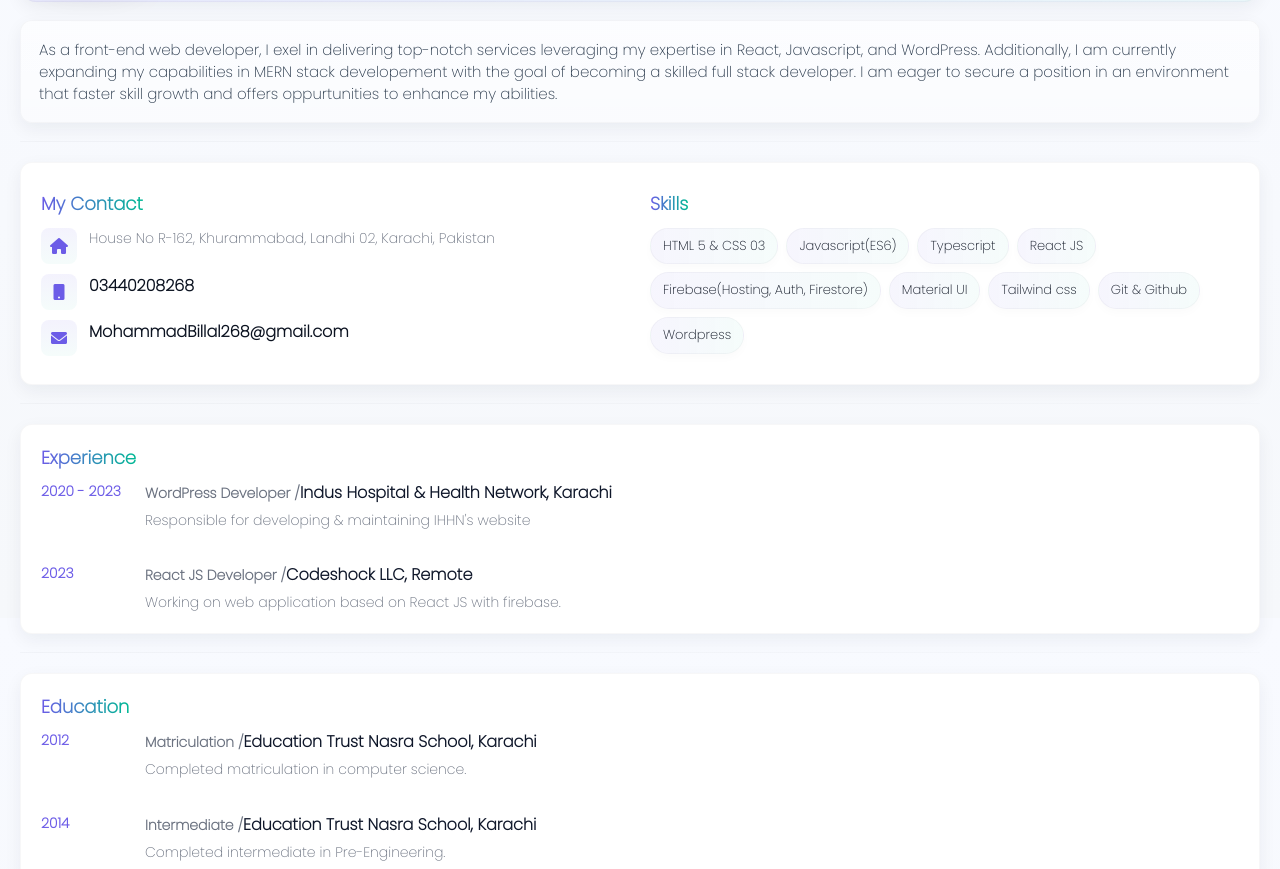
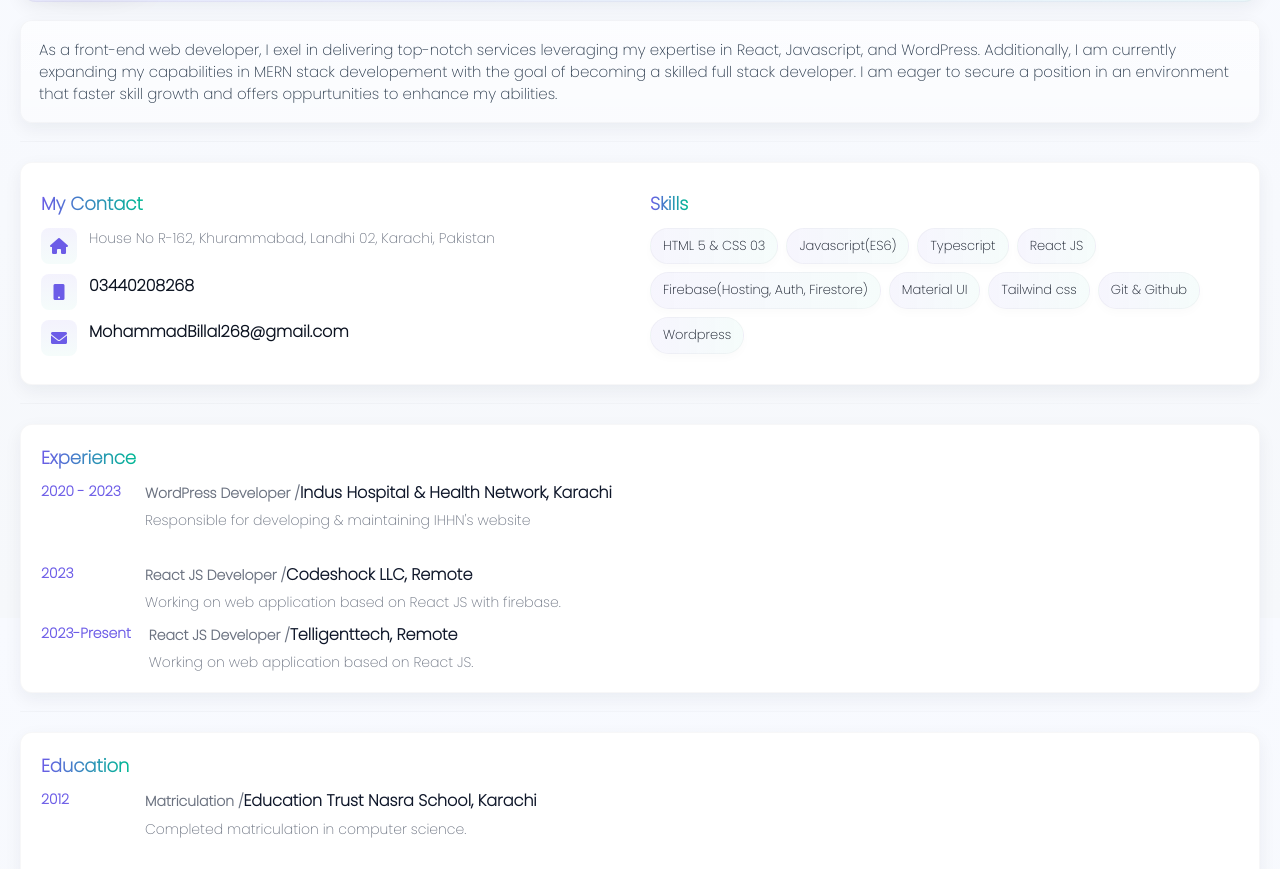
Before and after one commit to Muhammad-Bilal-code/bilal-cv-268, a plain HTML site: page index.html in a window 1280 px wide. Shown: the part 182-1051 px from the top of the page. Drawn offline with Linux system fonts and the light colour scheme.

Commit message:
first change

```diff
--- a/index.html
+++ b/index.html
@@ -120,6 +120,13 @@
             <p>Working on web application based on React JS with firebase.</p>
           </div>
         </div>
+        <div class="inner-sec">
+          <span>2023-Present</span>
+          <div class="test">
+            <h3><span>React JS Developer /</span>Telligenttech, Remote</h3>
+            <p>Working on web application based on React JS.</p>
+          </div>
+        </div>
       </div>
       <hr />
       <div class="sec">
```
